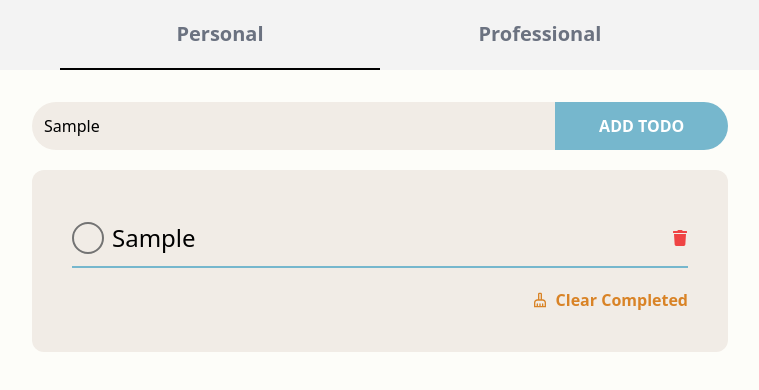
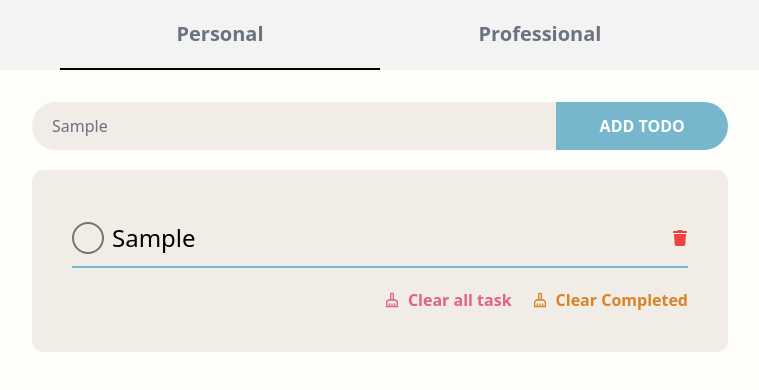
Before and after one commit to shahidx0x/ReduxTodo, a React (Vite) app: page / in a window 1280 px wide. Both pictures are taken after typing "Sample" into the empty fields and a click on the button "ADD TODO". Shown: the top 390 px of the page, without its empty margins (260-1019 px from the left). Built offline with nearby package versions, Linux system fonts and the light colour scheme.

Commit message:
feat : clear all task functionality added

```diff
--- a/src/components/TodoList/TaskList.tsx
+++ b/src/components/TodoList/TaskList.tsx
@@ -36,7 +36,7 @@ const TaskList = ({
       <div className="flex gap-2">
         <div
           onClick={() => setChecked(prev => !prev)}
-          className={`w-8 h-8 flex justify-center items-center rounded-full border-2  ${isComplete || checked ? "border-[#d98326]" : "border-[#737373]"} cursor-pointer`}
+          className={`w-8 h-8 flex justify-center items-center rounded-full border-2  ${isComplete ? "border-[#d98326]" : "border-[#737373]"} cursor-pointer`}
         >
           {isComplete && <FaCheck className="text-[#d98326]" />}
         </div>
--- a/src/components/TodoList/TodoList.tsx
+++ b/src/components/TodoList/TodoList.tsx
@@ -3,6 +3,7 @@ import TaskList from "./TaskList"
 import { useEffect, useState } from "react"
 import { useAppDispatch, useAppSelector } from "../../app/hooks"
 import {
+  clearAllTodo,
   clearMarkedTodo,
   createTodo,
 } from "../../features/todo/createTodoSlice"
@@ -30,6 +31,7 @@ const TodoList = () => {
       handleAddTodo()
     }
   }
+
   return (
     <div className="flex justify-center items-center pt-5">
       <div className=" w-[720px] p-3">
@@ -37,7 +39,7 @@ const TodoList = () => {
           <div className="flex w-full">
             <input
               onChange={e => setTodo(e.target.value)}
-              className="w-full rounded-s-full p-3 bg-[#f1ece6]"
+              className="w-full rounded-s-full px-5 text-gray-500 font-medium bg-[#f1ece6]"
               type="text"
               placeholder="Type something"
             />
@@ -70,7 +72,14 @@ const TodoList = () => {
               )}
             </ul>
             {state.length !== 0 && (
-              <div className="flex justify-end pt-5">
+              <div className="flex justify-end gap-5 pt-5">
+                <div
+                  onClick={() => dispatch(clearAllTodo())}
+                  className="flex items-center gap-2 font-bold text-[#d9264db0] cursor-pointer hover:text-gray-500"
+                >
+                  <MdOutlineCleaningServices />
+                  <p>Clear all task</p>
+                </div>
                 <div
                   onClick={() => dispatch(clearMarkedTodo())}
                   className="flex items-center gap-2 font-bold text-[#d98326] cursor-pointer hover:text-gray-500"
```
